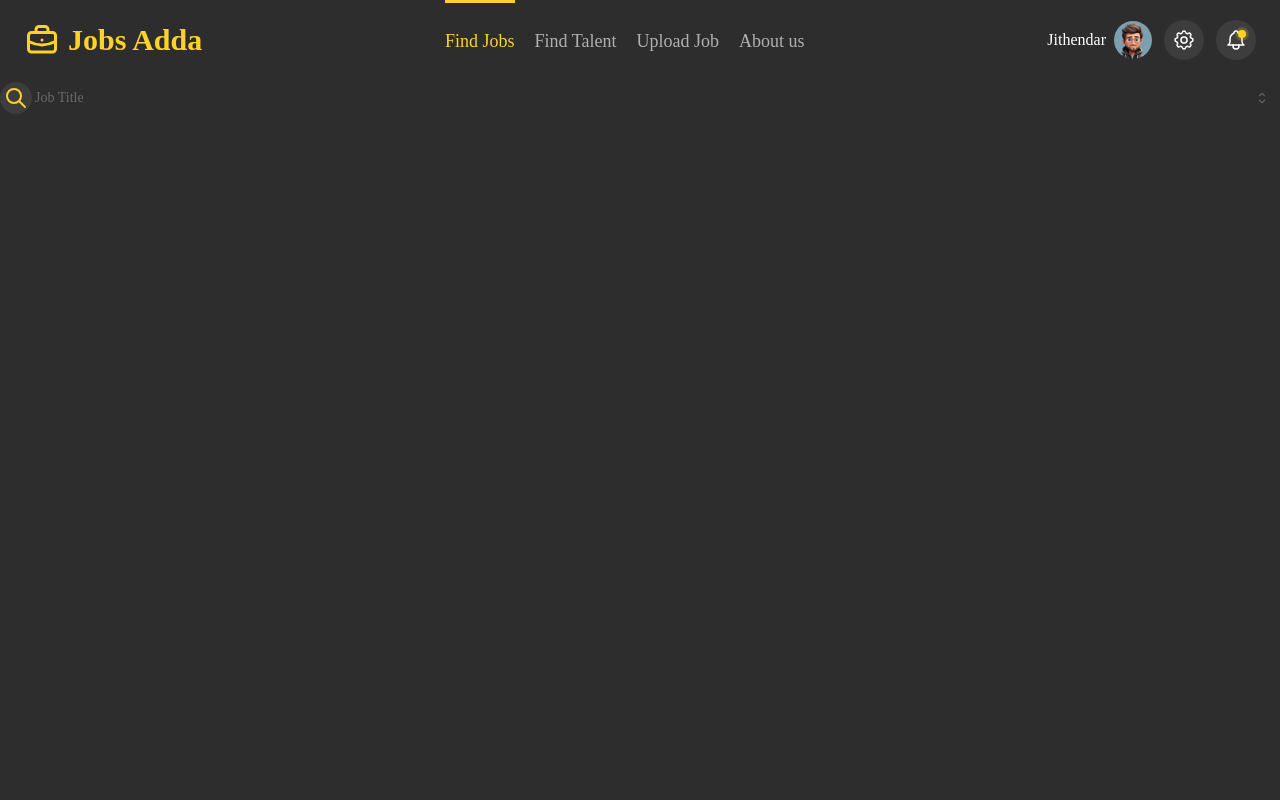
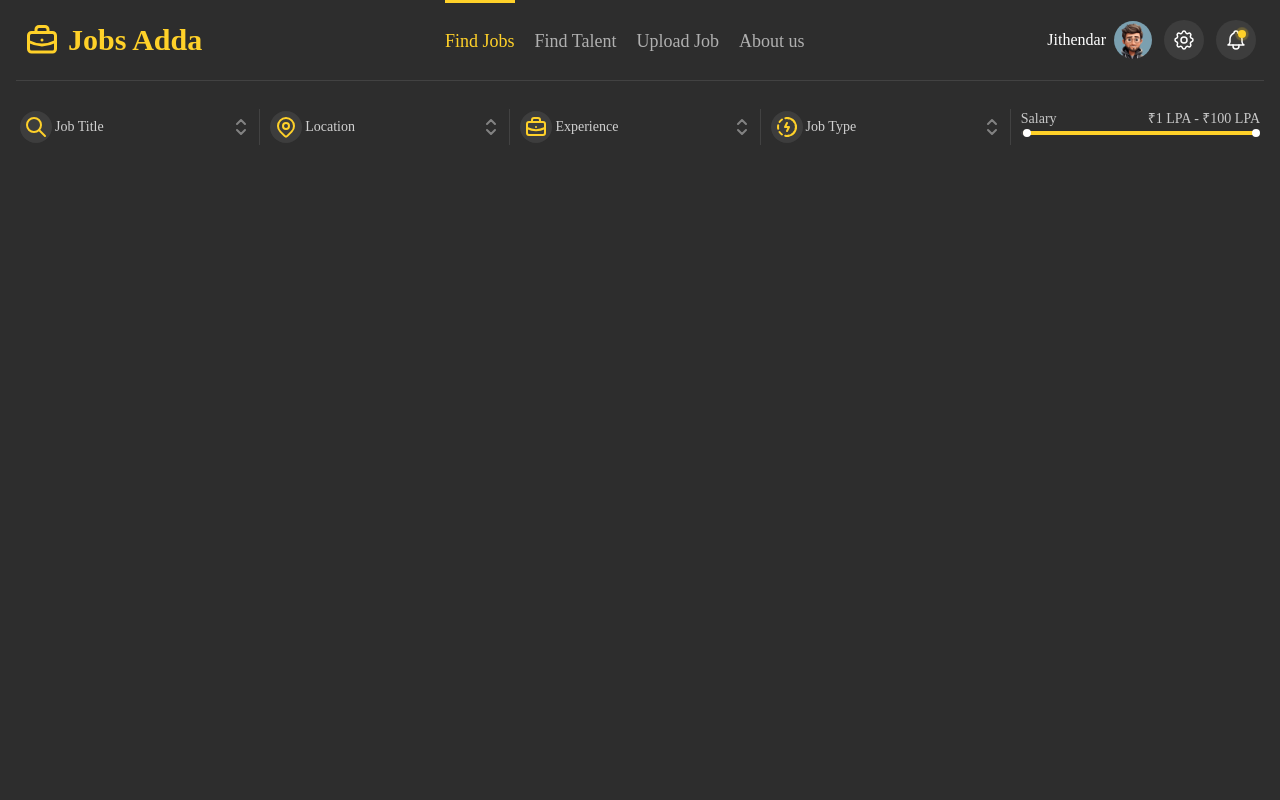
Before and after one commit to Jithendar9676/JobProtal_UI, a React (Vite) app: page /find-jobs in a window 1280 px wide. Shown: the top 800 px of the page. Built offline with nearby package versions, Linux system fonts and the light colour scheme.

Commit message:
added SearchBar

```diff
--- a/src/Find-Jobs/MultiInput.jsx
+++ b/src/Find-Jobs/MultiInput.jsx
@@ -1,18 +1,23 @@
-import { useState } from 'react';
+import { useEffect, useState } from 'react';
 import { Checkbox, CheckIcon, Combobox, Group, Pill, PillsInput, useCombobox ,Input } from '@mantine/core';
-import { IconSearch } from '@tabler/icons-react';
+import { IconSearch, IconSelector } from '@tabler/icons-react';
 
 
 const groceries = ['🍎 Apples', '🍌 Bananas', '🥦 Broccoli', '🥕 Carrots', '🍫 Chocolate'];
 
-const MultiInput = () => {
+const MultiInput = (props) => {
+
+    useEffect(()=>{
+           setData(props.options)
+    },[])
+
   const combobox = useCombobox({
     onDropdownClose: () => combobox.resetSelectedOption(),
     onDropdownOpen: () => combobox.updateSelectedOptionIndex('active'),
   });
 
   const [search, setSearch] = useState('');
-  const [data, setData] = useState(groceries);
+  const [data, setData] = useState([]);
   const [value, setValue] = useState([]);
 
   const handleValueSelect = (val) => {
@@ -31,7 +36,7 @@ const MultiInput = () => {
   const handleValueRemove = (val) =>
     setValue((current) => current.filter((v) => v !== val));
 
-  const exactOptionMatch = groceries.some((item) => item === search);
+  const exactOptionMatch = data.some((item) => item === search);
 
 
 
@@ -66,9 +71,9 @@ const MultiInput = () => {
   return (
     <Combobox store={combobox} onOptionSubmit={handleValueSelect} withinPortal={false}>
       <Combobox.DropdownTarget>
-        <PillsInput  rightSection={<Combobox.Chevron />}
+        <PillsInput  rightSection={<IconSelector />}
         leftSection={
-            <div className='text-bright-sun-400 bg-mine-shaft-900 rounded-full p-1 mr-1'><IconSearch/></div>
+            <div className='text-bright-sun-400 bg-mine-shaft-900 rounded-full p-1 mr-1'><props.icon/></div>
         }
          variant='unstyled' onClick={() => combobox.toggleDropdown()}>
            <Pill.Group>
@@ -80,7 +85,7 @@ const MultiInput = () => {
                 )}
               </>
             ) : (
-              <Input.Placeholder className='text-mine-shaft-200'>Job Title</Input.Placeholder>
+              <Input.Placeholder className='!text-mine-shaft-200'>{props.title}</Input.Placeholder>
             )}
           </Pill.Group>
         </PillsInput>
@@ -90,7 +95,7 @@ const MultiInput = () => {
       <Combobox.Search
             value={search}
             onChange={(event) => setSearch(event.currentTarget.value)}
-            placeholder="Search groceries"
+            placeholder="Search"
           />
          <Combobox.Options>
           {options}
--- a/src/Find-Jobs/SearchBar.jsx
+++ b/src/Find-Jobs/SearchBar.jsx
@@ -1,10 +1,37 @@
+import { Divider, RangeSlider } from "@mantine/core"
+import { dropdownData } from "../Data/JobsData"
 import MultiInput from "./MultiInput"
+import { useState } from "react";
 
 const SearchBar=()=>{
+    const [value, setValue] = useState([1, 100]);
+    return(
+        <div className="flex px-5 py-7">
+            {
+           dropdownData.map((item,index)=><>
+           <div key={index} className="w-1/5">
+           <MultiInput {...item}/>
+           </div>
+           <Divider mr="xs" size="xs"  orientation="vertical" />
+           </>
 
-    return(
-        <div>
-          <MultiInput/>
+        )
+        }
+
+         <div className="w-1/5 [&_.mantine-Slider-label]:!translate-y-10">
+            <div className="flex text-sm  justify-between">
+                <div>Salary</div>
+                <div>&#8377;{value[0]} LPA - &#8377;{value[1]} LPA</div>
+            </div>
+         <RangeSlider size='xs' color="brightSun.4" value={value}
+         labelTransitionProps={{
+            transition: 'skew-down',
+            duration: 150,
+            timingFunction: 'linear',
+          }}
+         onChange={setValue} />
+         </div>
+
         </div>
     )
 }
--- a/src/Pages/FindJobPage.jsx
+++ b/src/Pages/FindJobPage.jsx
@@ -1,9 +1,10 @@
+import { Divider } from "@mantine/core"
 import SearchBar from "../Find-Jobs/SearchBar"
 
 const FindJobPage=()=>{
 return(
     <div className="min-h-[100vh] bg-mine-shaft-950 font-['poppies']">
-
+        <Divider  size="xs" mx='md' />
         <SearchBar/>
     </div>
 )
```
